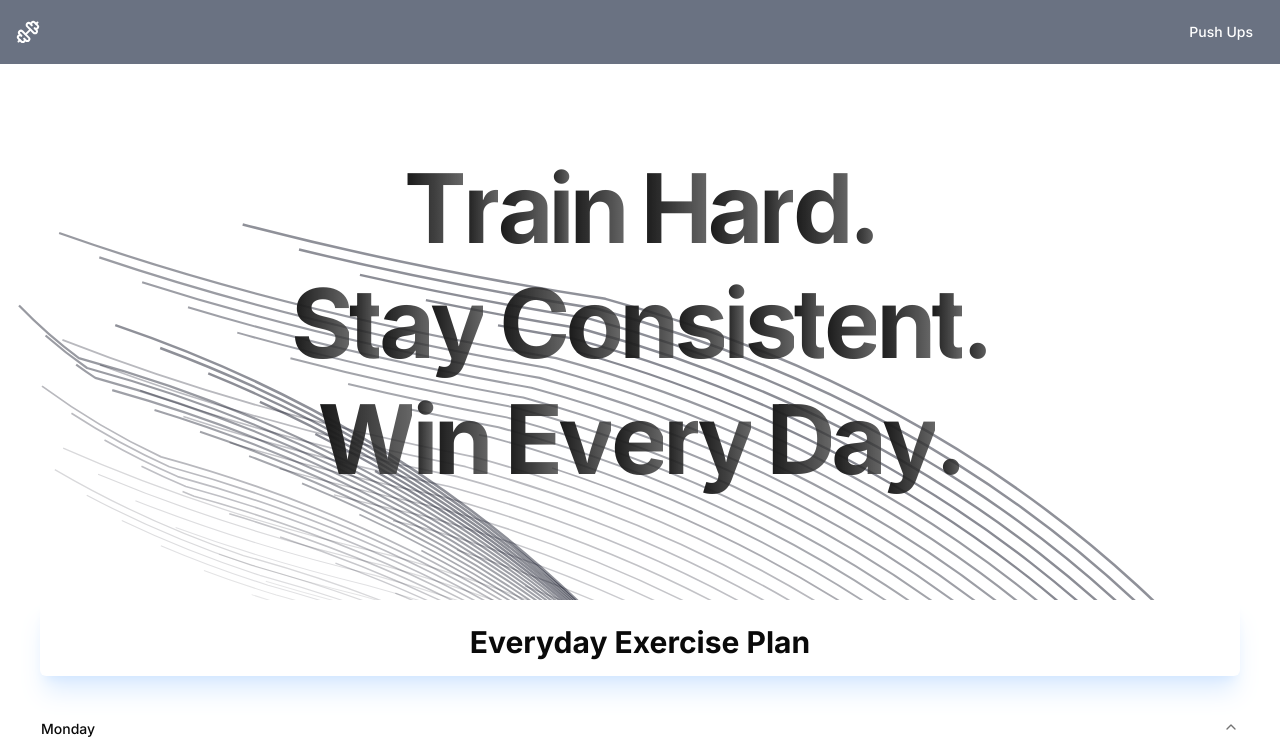
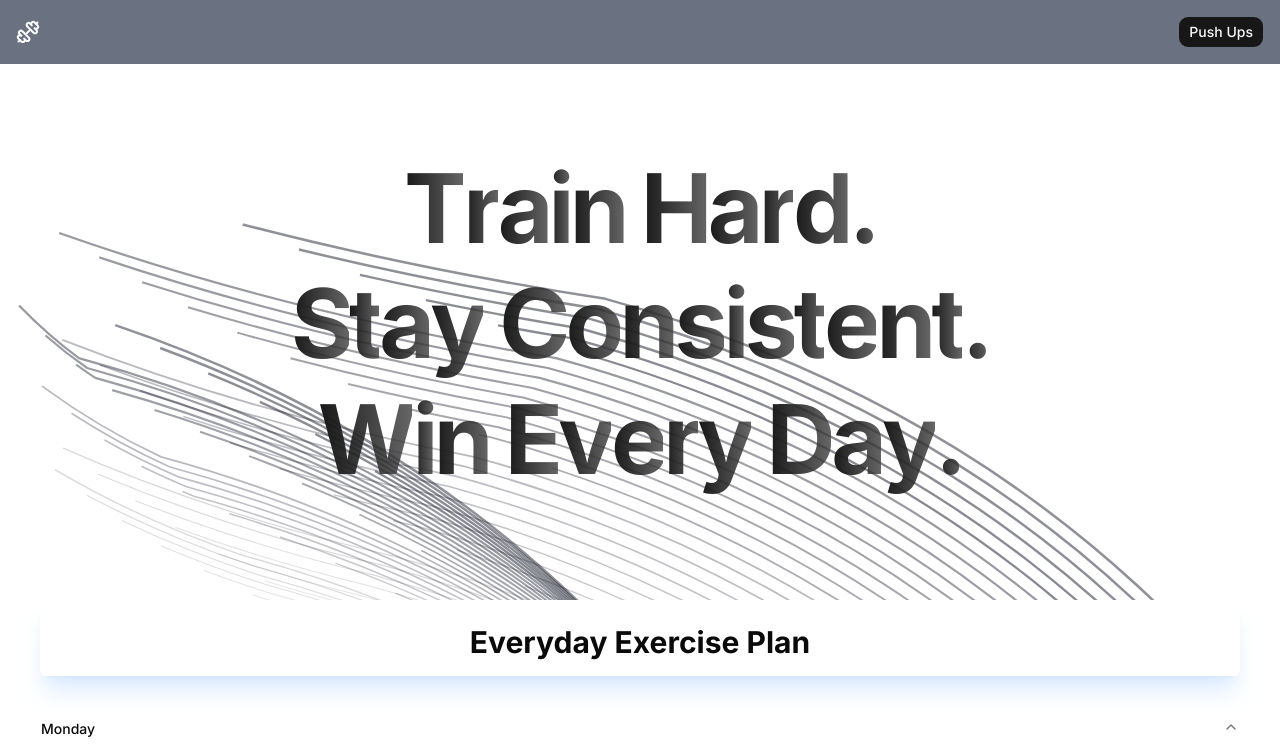
Before and after one commit to dipendujana/gym-stack, a Next.js app: page / in a window 1280 px wide. Shown: the top 748 px of the page. Built offline with nearby package versions, Linux system fonts and the light colour scheme.

Commit message:
Refactor Push Ups button in Navbar to remove primary variant

```diff
--- a/components/navbar.tsx
+++ b/components/navbar.tsx
@@ -12,7 +12,7 @@ export function Navbar() {
         </Link>
         <div className="flex items-center gap-4 text-white">
           <Link href="/push-ups">
-            <Button variant="primary">Push Ups</Button>
+            <Button>Push Ups</Button>
           </Link>
         </div>
       </div>
```
